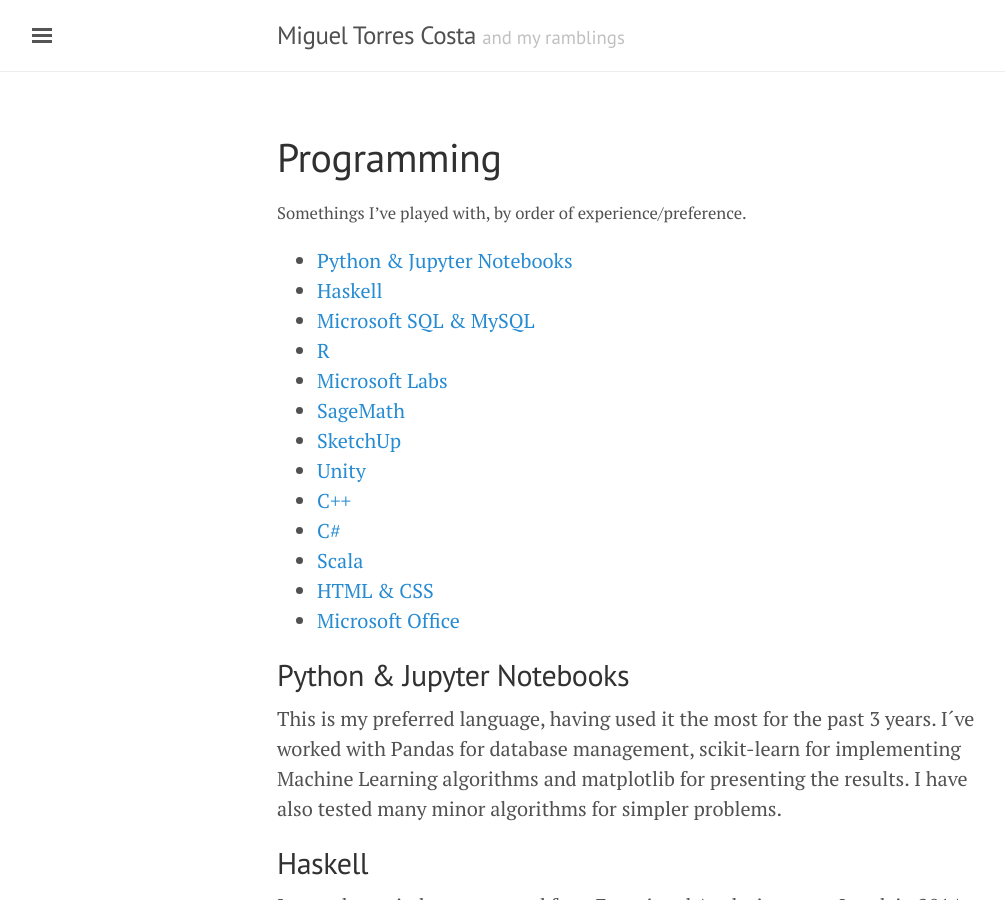
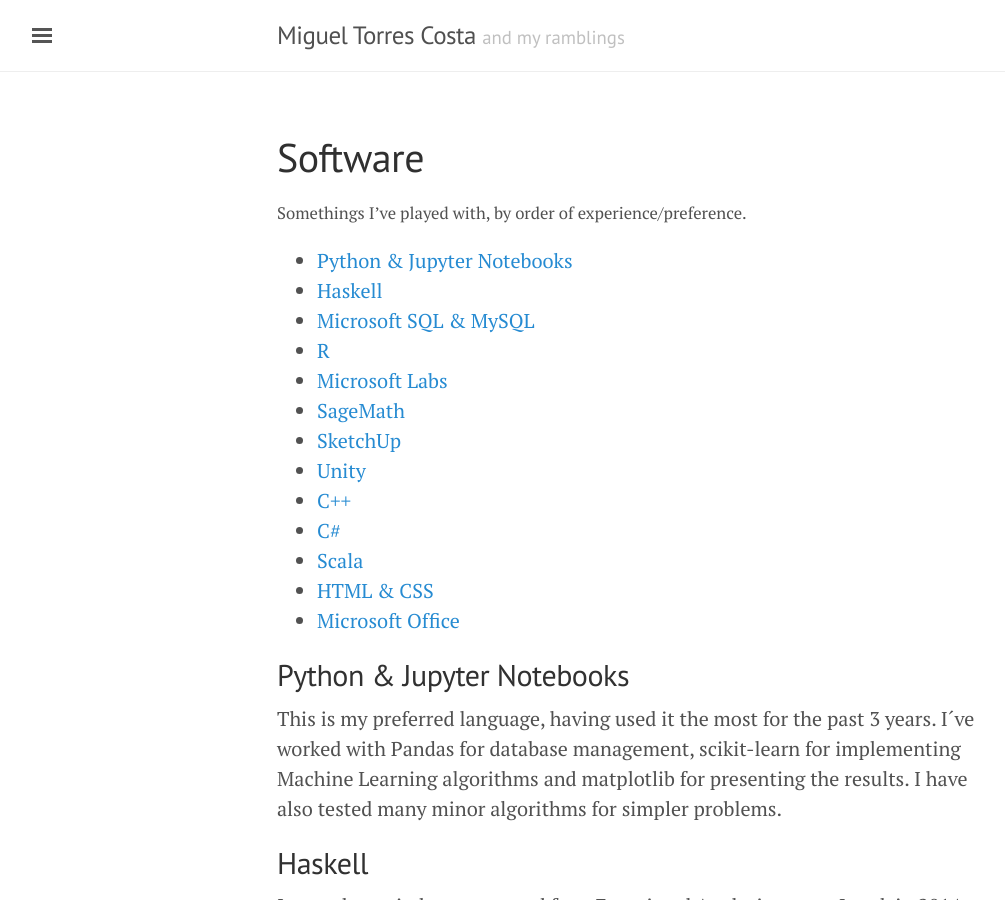
Before and after one commit to migueltorrescosta/migueltorrescosta.github.io, a Jekyll site: the page built from page_Software.md, in a window 1280 px wide and 900 px high. Shown: the whole window, without its empty margins (3-1008 px from the left). Built offline with Jekyll 4.4.1, drawn with Linux system fonts in a browser that asks for light colours; nearby versions of some CDN libraries.

Commit message:
Renamed Programming page

```diff
--- a/page_Programming.md
+++ b/page_Software.md
@@ -1,7 +1,7 @@
 ---
 layout: page
-title: Programming
-permalink: /programming/
+title: Software
+permalink: /software/
 ---
 
 <sub>Somethings I've played with, by order of experience/preference.</sub>
```
